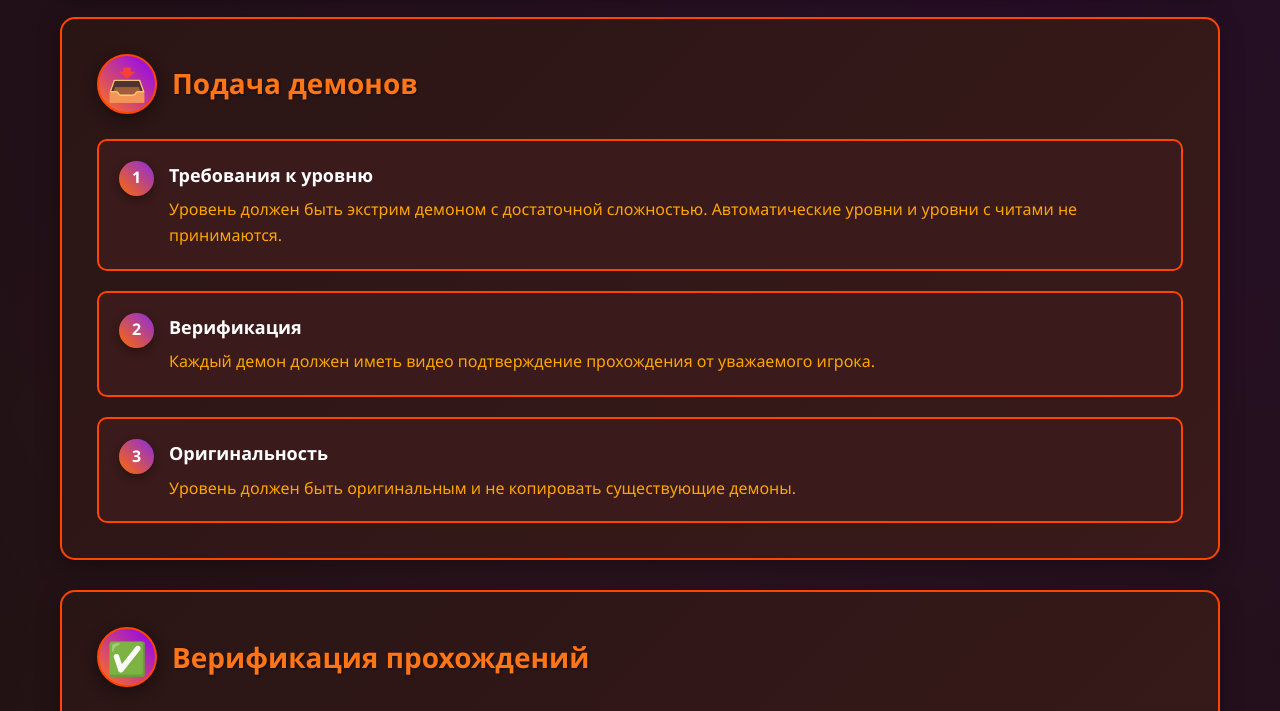
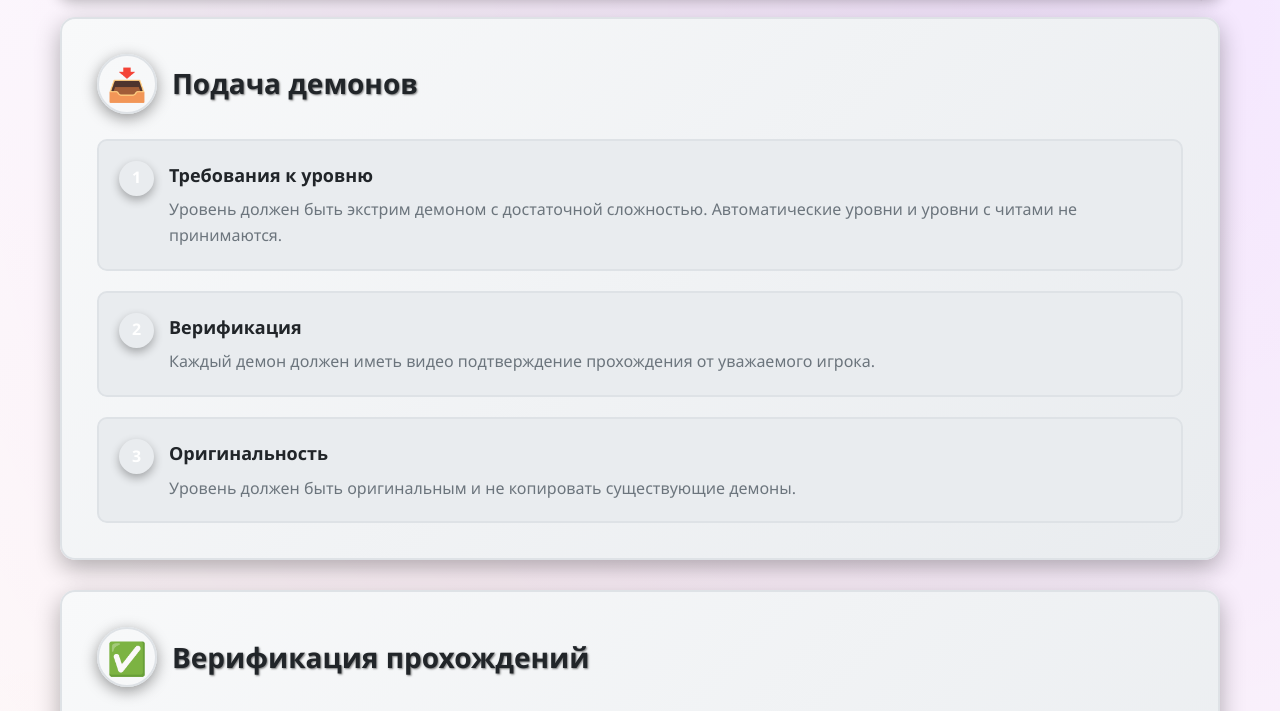
Before and after one commit to maynnank-cmyk/RadiacidGDPSChallengeList, a website: page rules.html in a window 1280 px wide. Shown: the part 671-1382 px from the top of the page. Drawn offline with Linux system fonts and the light colour scheme.

Commit message:
Update rules.html

```diff
--- a/rules.html
+++ b/rules.html
@@ -5,18 +5,17 @@
     <meta name="viewport" content="width=device-width, initial-scale=1.0">
     <title>Правила - Geometry Dash Demon List - Halloween Edition</title>
     <style>
-        :root {
-            --bg-primary: #1a0f0f;
-            --bg-secondary: #2a1515;
-            --bg-tertiary: #3a1a1a;
-            --text-primary: #ffffff;
-            --text-secondary: #ffa500;
-            --accent-orange: #ff6b00;
-            --accent-purple: #8a2be2;
-            --accent-green: #00ff00;
-            --border-color: #ff4500;
-            --halloween-orange: #ff7518;
-            --halloween-purple: #8b00ff;
+         :root {
+            --bg-primary: #ffffff;
+            --bg-secondary: #f8f9fa;
+            --bg-tertiary: #e9ecef;
+            --text-primary: #212529;
+            --text-secondary: #6c757d;
+            --accent-blue: #0cb300;
+            --accent-green: #28a745;
+            --border-color: #dee2e6;
+            --card-shadow: 0 2px 8px rgba(0,0,0,0.1);
+            --header-blue: #1b702e;
         }
 
         * {
```
